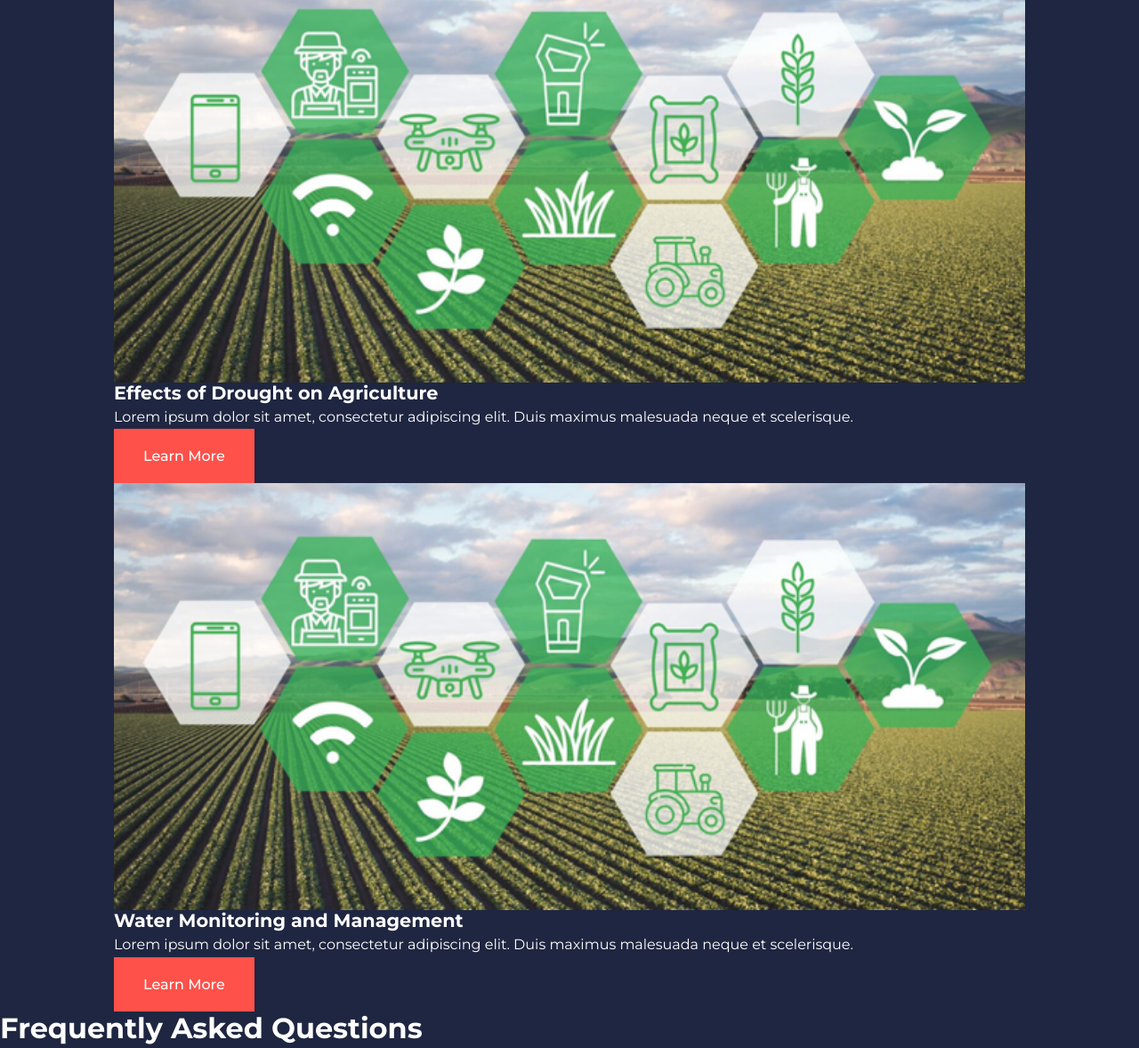
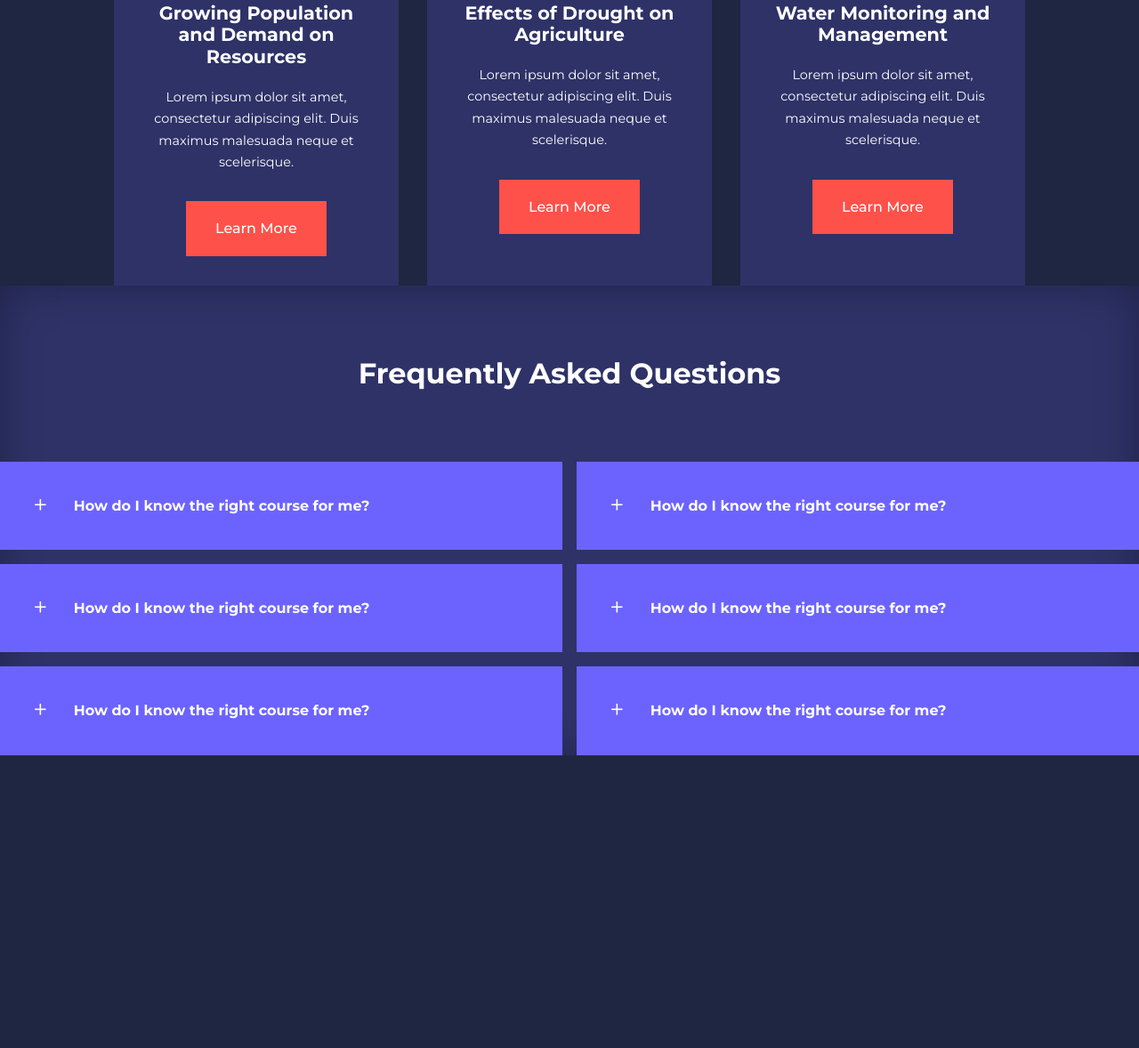
Before and after one commit to drummondsk/water-monitoring-module, a plain HTML site: page index.html in a window 1280 px wide. Shown: the part 1786-2964 px from the top of the page at 89% size. After the commit the page ends 2635 px from the top, so only its background shows below. Drawn offline with nearby package versions, Linux system fonts and the light colour scheme.

Commit message:
Styled Courses and FAQ

```diff
--- a/css/style.css
+++ b/css/style.css
@@ -103,6 +103,13 @@ img {
 
 /* ======================= NAVBAR ====================== */
 
+/* ============= JAVASCRIPT: CHANGE NAVBAR STYLES ON SCROLL =============== */
+.window-scroll {
+    background: var(--color-primary);
+    box-shadow: 0 1rem 2rem rgba(0,0,0,0.3);
+}
+
+
 nav{
     background: transparent;
     width: 100vw;
@@ -145,7 +152,7 @@ header{
     position: relative;
     top: 5rem;
     overflow: hidden;
-    height: 70vh;
+    height: 80vh;
     margin-bottom: 5rem;
 }
 
@@ -169,7 +176,7 @@ header{
 
 .categories{
     background: var(--color-bg1);
-    height: 29rem;
+    height: 39rem;
     padding-top: 2rem;
 }
 
@@ -235,3 +242,90 @@ header{
 .category:nth-child(6) .category__icon {
     background: var(--color-operation);
 }
+
+/* ======================== POPULAR COURSES ========================= */
+
+.courses {
+    margin-top: 10rem;
+}
+
+.courses__container {
+    display: grid;
+    grid-template-columns: repeat(3, 1fr);
+    gap: 2rem;
+    margin-top: 4rem;
+}
+
+.course {
+    background: var(--color-bg1);
+    text-align: center;
+    border: 1px solid transparent;
+    transition: var(--transiton);
+}
+
+.course:hover{
+    background: transparent;
+    border-color: var(--color-primary);
+}
+.courses h2 {
+    text-align: center;
+}
+
+.course__info {
+    padding: 2rem;
+}
+
+.course__info p {
+    margin: 1.2rem 0 2rem;
+    font-size: 0.9rem;
+}
+
+/* ======================= FAQS ========================= */
+
+.faqs {
+
+
+    background: var(--color-bg1);
+    box-shadow: inset 0 0 3rem rgba(0,0,0,0.3);
+}
+
+.faqs h2 {
+    text-align: center;
+    padding: 5rem;
+}
+
+
+.faqs__container{
+    display: grid;
+    grid-template-columns: 1fr 1fr;
+    gap: 1rem;
+}
+
+.faq{
+    padding: 2rem;
+    display: flex;
+    align-items: center;
+    gap:  1.5rem;
+    height: fit-content;
+    background: var(--color-primary);
+    cursor: pointer;
+}
+
+.faq h4 {
+    font-size: 1rem;
+    line-height: 2.2;
+}
+
+.faq__icon{
+    align-self: flex-start;
+    font-size: 1.2rem;
+}
+
+.faq p {
+    margin: 0.8rem;
+    display: none;
+}
+
+.faq.open p {
+    display: block;
+}
```
